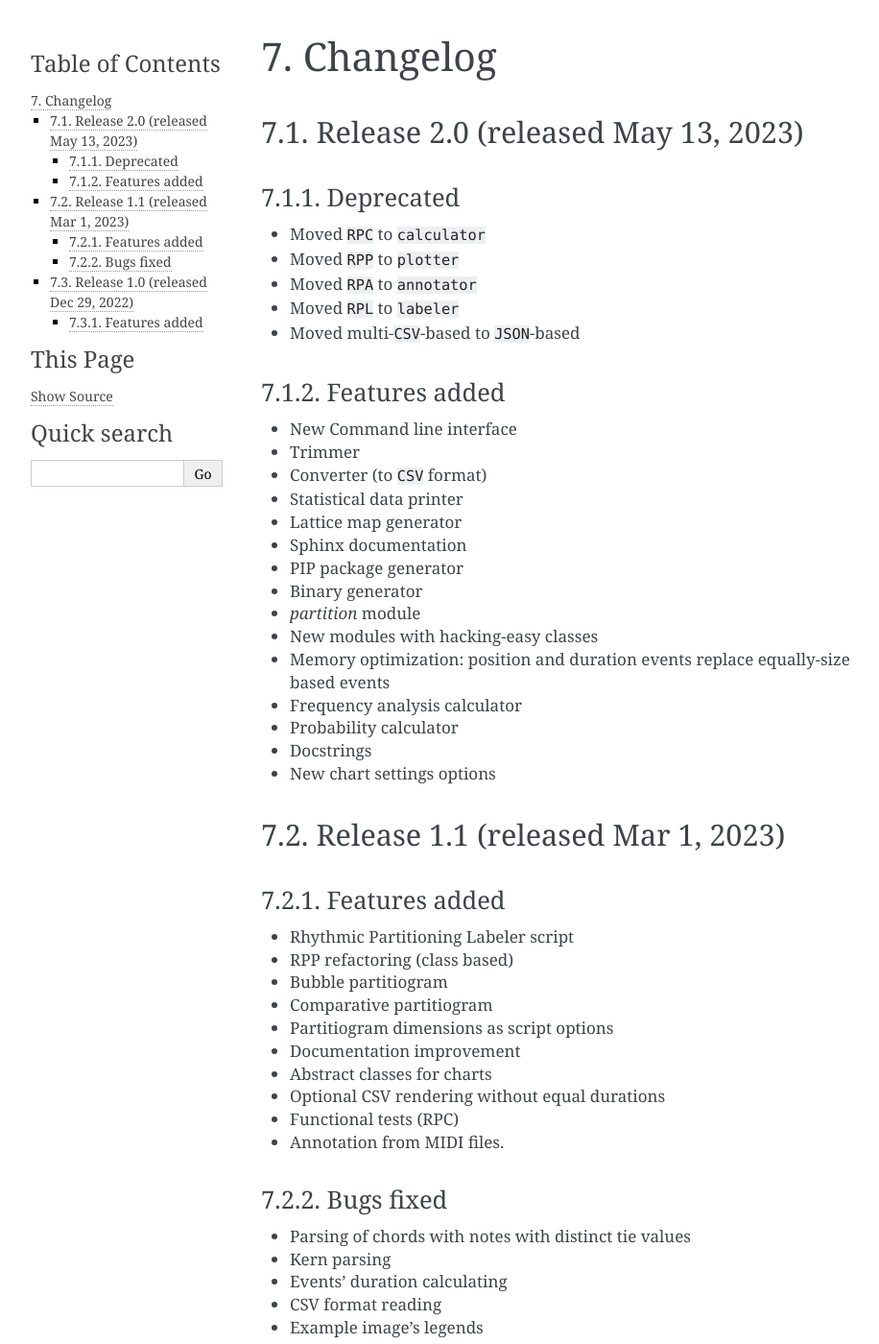
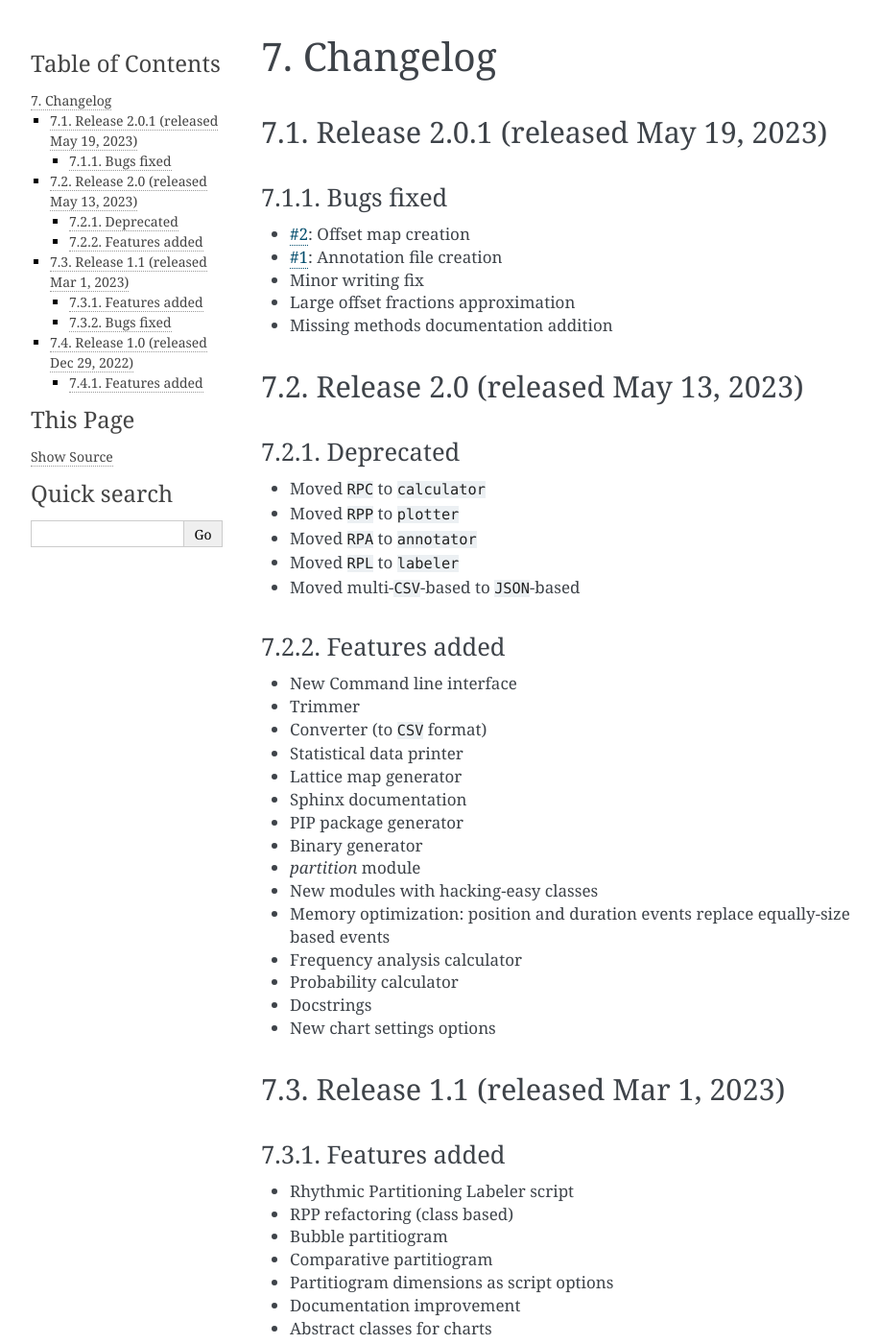
Before and after one commit to msampaio/rpScripts, a Sphinx documentation site: the page built from docs/source/changelog.rst, in a window 1280 px wide and 1400 px high. Shown: the whole window at 96% size, without its empty margins (148-1064 px from the left). Built offline with Sphinx 7.4.7, drawn with Linux system fonts in a browser that asks for light colours; some of the changed text lies outside the part shown.

Commit message:
Update stable version to 2.0.1

```diff
--- a/bibtex.bib
+++ b/bibtex.bib
@@ -1,6 +1,6 @@
 @Misc{             sampaio.ea2023-rpscripts,
     author       = {Sampaio, Marcos da Silva and Gentil-Nunes, Pauxy},
     year         = {2023},
-    title        = {{RP Scripts}: {Rhythmic} {Partitioning} {Scripts}, Release 2.0},
-    howpublished = "Available at \url{https://github.com/msampaio/rpScripts}. Accessed on May 13, 2023"
+    title        = {{RP Scripts}: {Rhythmic} {Partitioning} {Scripts}, Release 2.0.1},
+    howpublished = "Available at \url{https://github.com/msampaio/rpScripts}. Accessed on May 19, 2023"
 }
--- a/docs/source/changelog.rst
+++ b/docs/source/changelog.rst
@@ -1,5 +1,17 @@
 Changelog
 =========
+
+Release 2.0.1 (released May 19, 2023)
+-------------------------------------
+
+Bugs fixed
+~~~~~~~~~~
+
+- `#2 <https://github.com/msampaio/rpScripts/issues/2>`_: Offset map creation
+- `#1 <https://github.com/msampaio/rpScripts/issues/1>`_: Annotation file creation
+- Minor writing fix
+- Large offset fractions approximation
+- Missing methods documentation addition
 
 Release 2.0 (released May 13, 2023)
 -----------------------------------
--- a/pyproject.toml
+++ b/pyproject.toml
@@ -4,7 +4,7 @@ build-backend = "hatchling.build"
 
 [project]
 name = "rpscripts"
-version = "2.0"
+version = "2.0.1"
 authors = [
   { name="Marcos Sampaio", email="marcos@sampaio.me" },
 ]
```
Also changed, not shown: README.md (+9 -1 lines), 1 other file.
